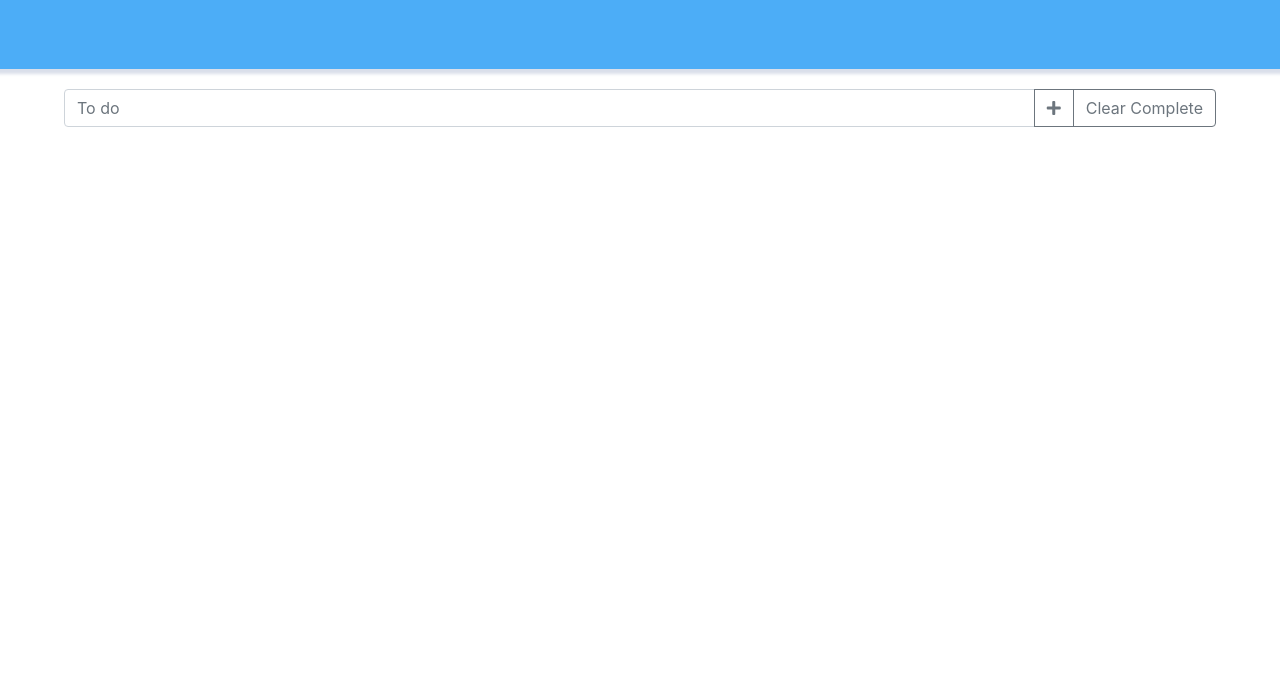
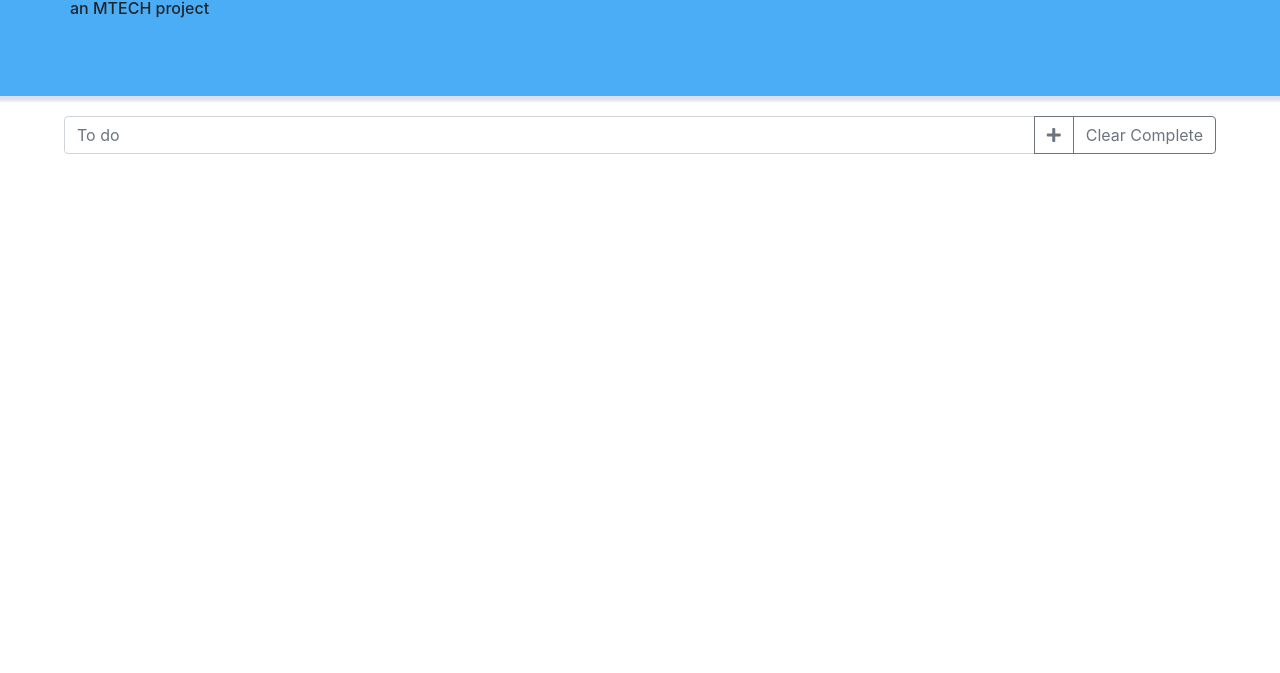
Before and after one commit to ricardobaeza/to-do-list, a plain HTML site: page index.html in a window 1280 px wide. Shown: the part 127-800 px from the top of the page. Drawn offline with nearby package versions, Linux system fonts and the light colour scheme.

Commit message:
added another element to the title

```diff
--- a/index.html
+++ b/index.html
@@ -11,6 +11,7 @@
     <body>
         <header >
             <h1>Ricky's To Do app</h1>
+            <h6>an MTECH project</h6>
         </header>
         <div id="todo-list">
             <div id="list">
```
